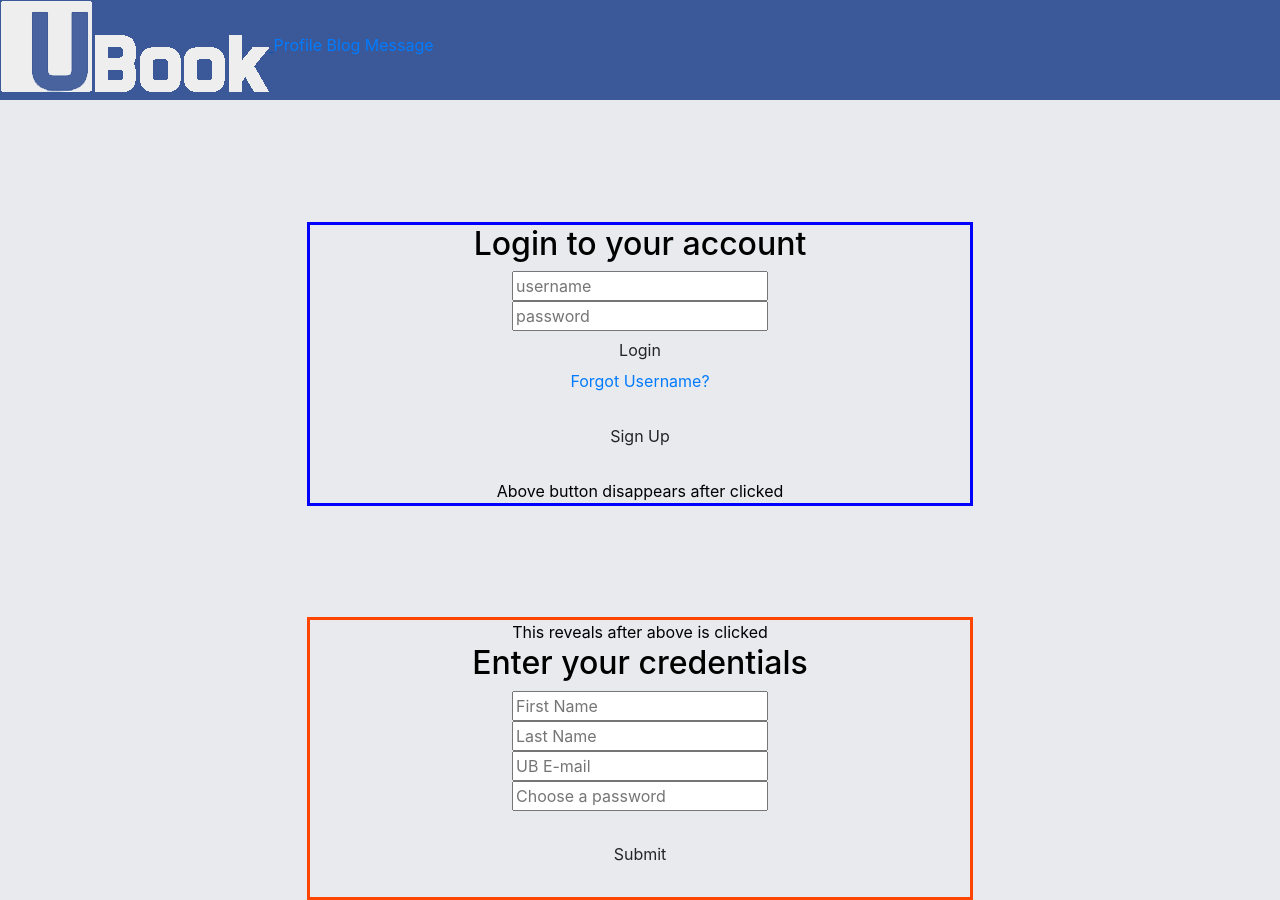
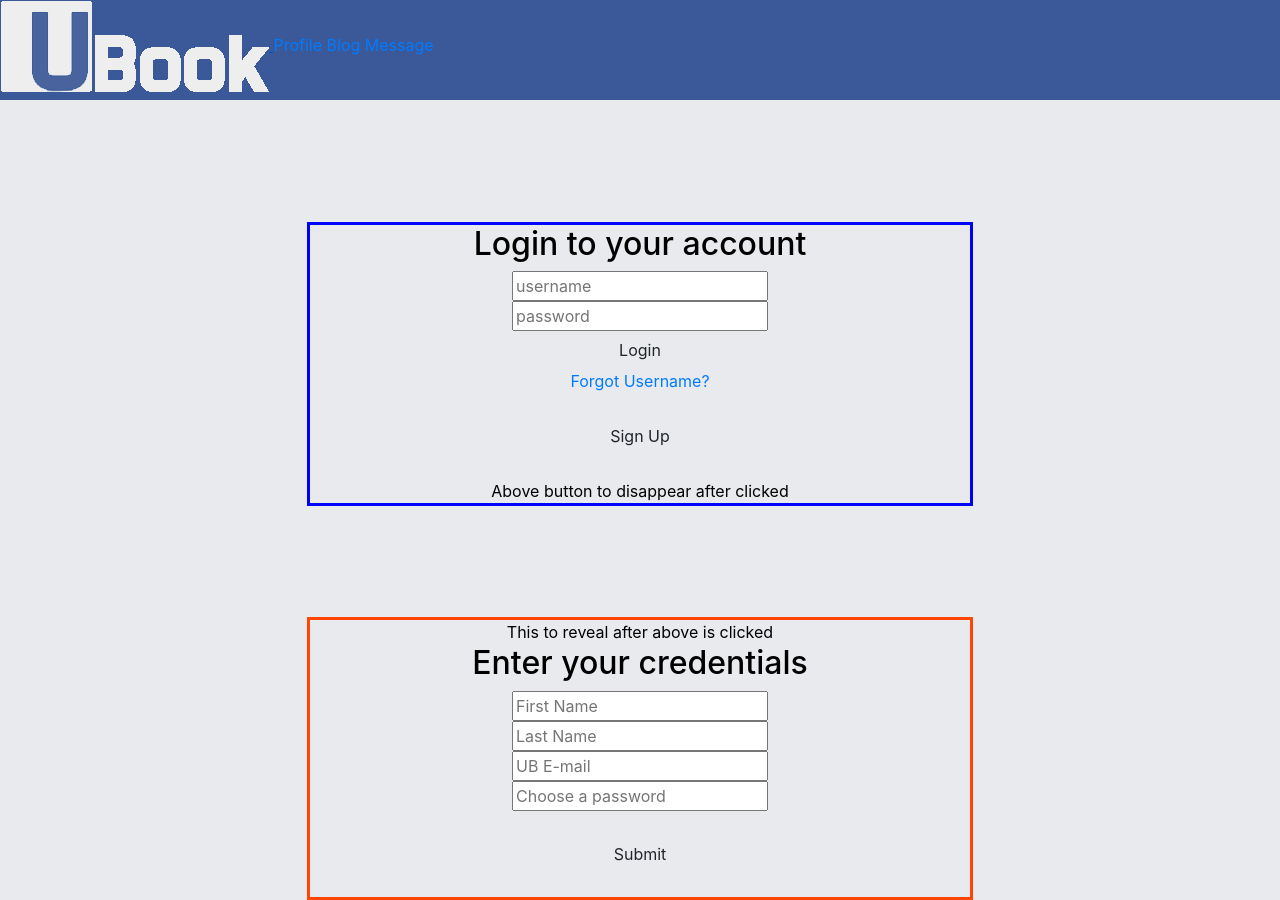
Before and after one commit to akcse116/Ubook, a Django app: page /login/ in a window 1280 px wide. Run offline with Django 3.2, Linux system fonts and the light colour scheme; some libraries are stand-ins or nearby versions.

Commit message:
Minor changes to login

```diff
--- a/login/templates/login/login.html
+++ b/login/templates/login/login.html
@@ -36,15 +36,15 @@
           <form action="/home">
             <input type="text" title="username" placeholder="username"/></br>
             <input type="password" title="username" placeholder="password" /></br>
-            <button type="submit" class="btn">Login</button></br>
+            <button type="submit" class="btn" href="blog.html">Login</button></br>
             <a class="forgot" href="#">Forgot Username?</a></br></br>
-            <button type="signup" class="btn" href="blog.html">Sign Up</button></br></br>
-              Above button disappears after clicked
+            <button type="signup" class="btn">Sign Up</button></br></br>
+              Above button to disappear after clicked
           </form>
         </div>
 
         <div class="sign-form">
-            This reveals after above is clicked</br>
+            This to reveal after above is clicked</br>
             <h2>Enter your credentials</h2>
             <form action="/signup">
                 <input type="text" title="firstname" placeholder="First Name"/></br>
```
